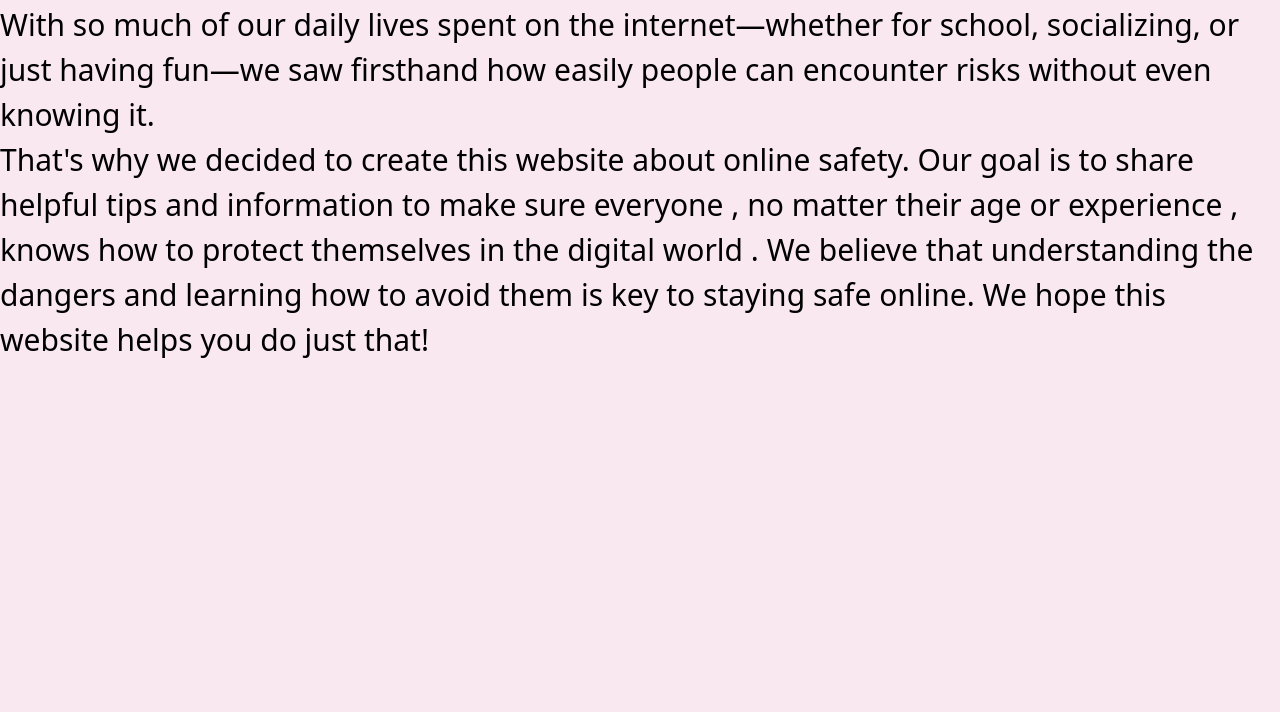
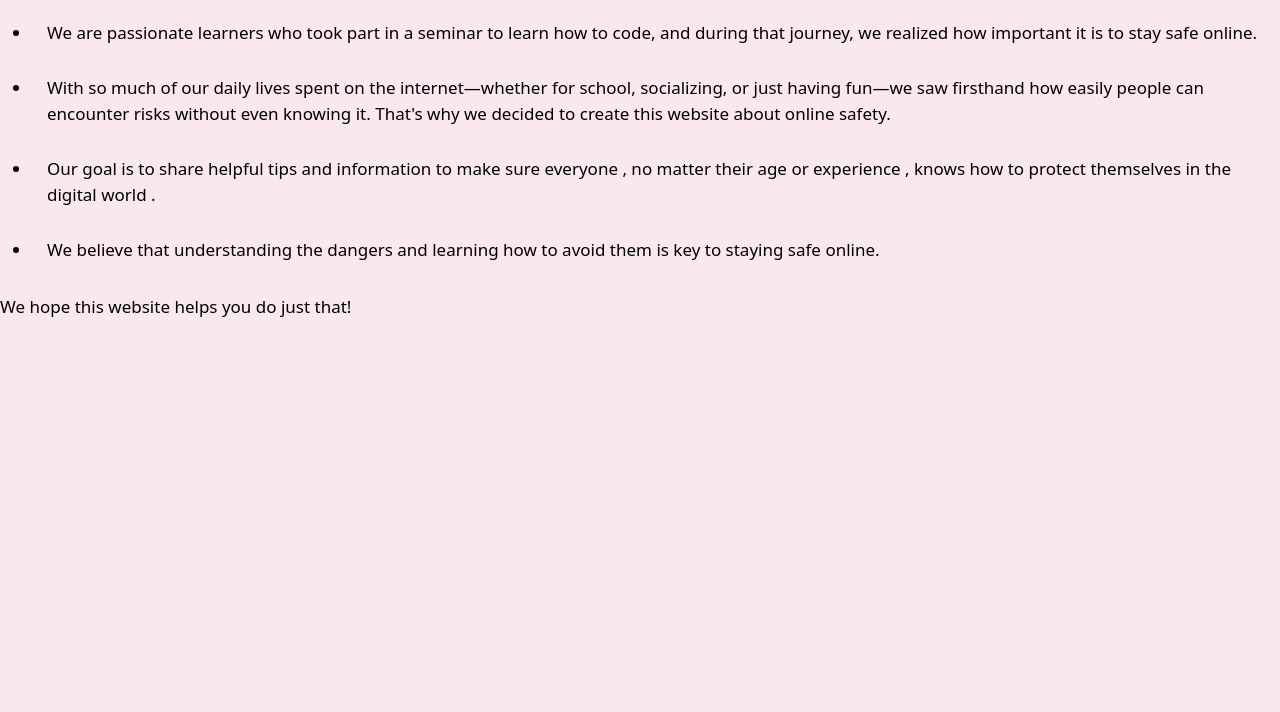
Before and after one commit to Penelopeee3/code-girl, a plain HTML site: page aboutus.html in a window 1280 px wide. Shown: the part 88-800 px from the top of the page. Drawn offline with nearby package versions, Linux system fonts and the light colour scheme.

Commit message:
allaxa kati

```diff
--- a/aboutus.html
+++ b/aboutus.html
@@ -1,14 +1,22 @@
 <!DOCTYPE html>
 <html>
 <head>
-  <title>Online Safety</title>
+    <meta charset="UTF-8">
+    <meta name="viewport" content="width=device-width, initial-scale=1.0">
+    <title>About Us</title>
   <link href="https://cdn.jsdelivr.net/npm/bootstrap@5.3.3/dist/css/bootstrap.min.css" rel="stylesheet" integrity="sha384-QWTKZyjpPEjISv5WaRU9OFeRpok6YctnYmDr5pNlyT2bRjXh0JMhjY6hW+ALEwIH" crossorigin="anonymous" />
   <link rel="stylesheet" href="./styles/index.css" />
 </head>
 <body>
- <div id="aboutus">We are passionate learners who took part in a
-     seminar to learn how to code, <br>and during that journey, we realized how important it is to stay safe online. <br> With so much of our daily lives spent on the internet—whether for school, socializing, or just having fun—we saw firsthand how easily people can encounter risks without even knowing it. <br>That's why we decided to create this website about online safety. Our goal is to share helpful tips and information to make sure everyone , no matter their age or experience , knows how to protect themselves in the digital world . We believe that understanding the dangers and learning how to avoid them is key to staying safe online. We hope this website helps you do just that! </div> <br>
-    <script src="https://cdn.jsdelivr.net/npm/bootstrap@5.3.3/dist/js/bootstrap.bundle.min.js" integrity="sha384-YvpcrYf0tY3lHB60NNkmXc5s9fDVZLESaAA55NDzOxhy9GkcIdslK1eN7N6jIeHz" crossorigin="anonymous"></script>
-</body>
+    <h1> About Our Team</h1>
+    <h4> A few words about us:</h4>
+    <ul>
+    <li>We are passionate learners who took part in a seminar to learn how to code,
+        and during that journey, we realized how important it is to stay safe online.</li>
+    <li> With so much of our daily lives spent on the internet—whether for school, socializing, or just having fun—we saw firsthand how easily people can encounter risks without even knowing it. That's why we decided to create this website about online safety.</li>
+    <li> Our goal is to share helpful tips and information to make sure everyone , no matter their age or experience , knows how to protect themselves in the digital world .</li>
+    <li>We believe that understanding the dangers and learning how to avoid them is key to staying safe online. </li>
+    </ul>
+    <p> We hope this website helps you do just that!</p>
 </body>
 </html>
```
